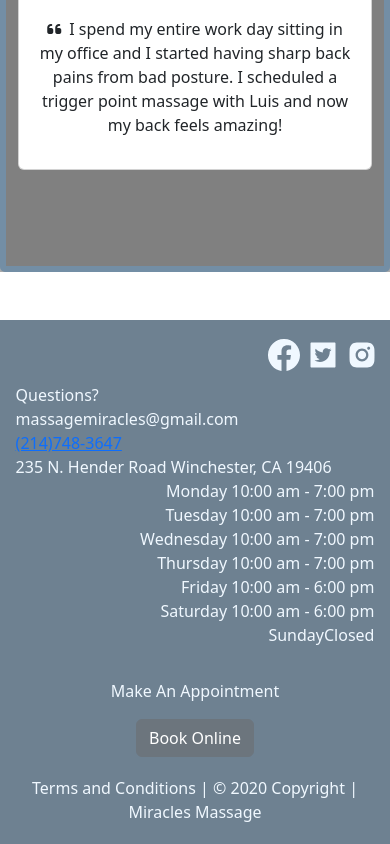
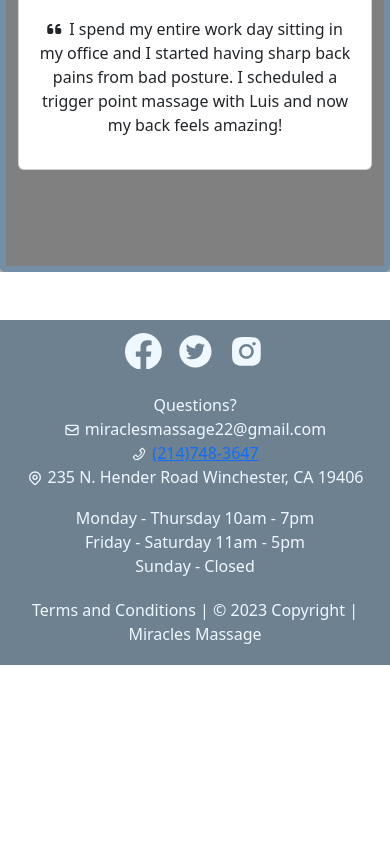
Before and after one commit to Nexustential/MiraclesMassage, a React (Create React App) app: page /about in a window 390 px wide. Shown: the part 2534-3378 px from the top of the page. After the commit the page ends 3199 px from the top, so only its background shows below. Built offline with nearby package versions, Linux system fonts and the light colour scheme.

Commit message:
Footer Modified

```diff
--- a/src/Components/Footer.js
+++ b/src/Components/Footer.js
@@ -1,10 +1,11 @@
 import React from "react";
 import "../Styles/Footer.css";
-import BookForm from "./BookForm";
-import { BsFacebook} from "react-icons/bs";
-import { AiFillTwitterSquare } from "react-icons/ai";
+import { BsFacebook } from "react-icons/bs";
+import { AiFillTwitterCircle } from "react-icons/ai";
 import { AiFillInstagram } from "react-icons/ai";
-
+import { HiOutlineMail } from "react-icons/hi";
+import { AiOutlinePhone } from "react-icons/ai";
+import { HiOutlineLocationMarker } from "react-icons/hi";
 
 const Footer = () => {
   return (
@@ -13,46 +14,40 @@ const Footer = () => {
         <section>
           <div className="iconsection">
             <span className="Icon">
-                    <BsFacebook/>
+              <BsFacebook />
             </span>
             <span className="Icon">
-                    <AiFillTwitterSquare/>
+              <AiFillTwitterCircle />
             </span>
             <span className="Icon">
-                    <AiFillInstagram/>
+              <AiFillInstagram />
             </span>
           </div>
+          <div className="footerContainer">
             <div className="infoAddress">
               Questions?
               <br />
-                massagemiracles@gmail.com
+              <HiOutlineMail style={{ marginRight: "5px" }} />
+              miraclesmassage22@gmail.com
               <br />
-                <a href="tel:+2147483647">(214)748-3647</a><br />
-                235 N. Hender Road
-                Winchester, CA 19406<br />
+              <AiOutlinePhone style={{ marginRight: "5px" }} />
+              <a href="tel:+2147483647">(214)748-3647</a>
+              <br />
+              <HiOutlineLocationMarker style={{ marginRight: "5px" }} />
+              235 N. Hender Road Winchester, CA 19406
+              <br />
+            </div>
+            <div className="openDaysAndTime">
+              Monday - Thursday 10am - 7pm
+              <br />
+              Friday - Saturday 11am - 5pm
+              <br />
+              Sunday - Closed
+            </div>
           </div>
         </section>
-        <section>
-            <p>
-                <div className="openDaysAndTime">
-                Monday 10:00 am - 7:00 pm <br />
-                Tuesday 10:00 am - 7:00 pm<br />
-                Wednesday 10:00 am - 7:00 pm<br />
-                Thursday 10:00 am - 7:00 pm<br />
-                Friday 10:00 am - 6:00 pm<br />
-                Saturday 10:00 am - 6:00 pm<br />
-                SundayClosed
-                </div>
-            </p>
-        </section>
-        <section className="MakeAppintment">
-            <p>
-            Make An Appointment
-            </p>
-        <BookForm />
-        </section>
         <section className="TermsAndConditions">
-            <p>Terms and Conditions | © 2020 Copyright | Miracles Massage</p>
+          <p>Terms and Conditions | © 2023 Copyright | Miracles Massage</p>
         </section>
       </footer>
     </section>
--- a/src/Styles/Footer.css
+++ b/src/Styles/Footer.css
@@ -2,26 +2,53 @@
   background: rgb(110, 129, 145);
   color: aliceblue;
 }
-.MakeAppintment {
-    text-align: center;
-    padding: 4%;
-}
 .TermsAndConditions {
+  margin-top: 4%;
   padding: 1%;
   text-align: center;
 }
-.iconsection{
-    padding: 2%;
+.iconsection {
+  padding-right: 3%;
+  padding-left: 3%;
   font-size: 2rem;
   text-align: right;
 }
-.Icon{
-    padding: 1%;
+.Icon {
+  margin: 1%;
 }
-.openDaysAndTime{
+.openDaysAndTime {
   text-align: right;
-    padding-right: 4%;
 }
-.infoAddress{
-    padding-left: 4%;
+.infoAddress {
+  text-align: left;
 }
+.footerContainer {
+  display: flex;
+  align-items: center;
+  justify-content: space-around;
+  gap: 25%;
+  flex-wrap: wrap;
+}
+
+@media screen and (max-width: 600px) {
+  .openDaysAndTime {
+    margin-top: 4.5%;
+    text-align: center;
+  }
+  .iconsection {
+    text-align: center;
+    margin-bottom: 4.5%;
+    font-size: 2.3em;
+  }
+  .infoAddress {
+    text-align: center;
+  }
+  .Icon {
+    margin: 2%;
+    text-align: center;
+  }
+  .TermsAndConditions {
+    margin-left: 1%;
+    margin-right: 1%;
+  }
+}
```
Lines whose indentation alone changed are shown as unchanged.
